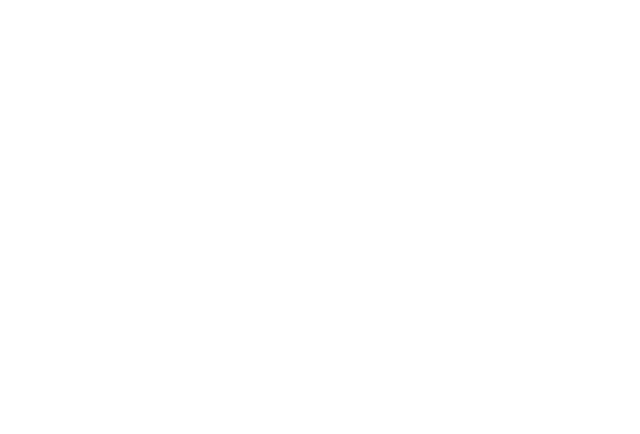
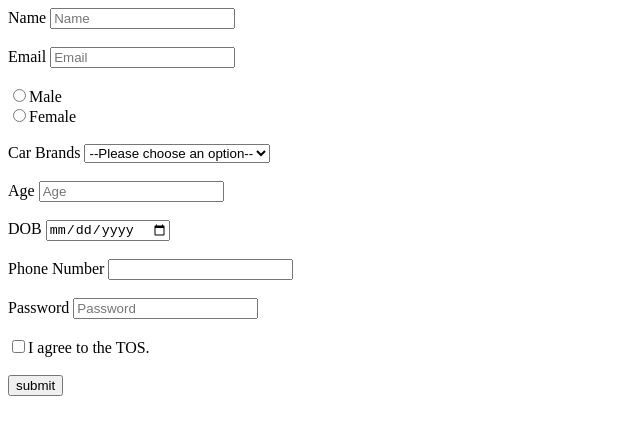
Before and after one commit to acciojob/signup-form-car-rajudutta056, a website: page main.html in a window 1280 px wide. Shown: the whole page, without its empty margins (0-640 px from the left). Drawn offline with Linux system fonts and the light colour scheme.

Commit message:
created a submission

```diff
--- a/main.html
+++ b/main.html
@@ -10,6 +10,63 @@
 	<!-- the entire body must be written by student -->
     <script type="text/javascript" src="./script.js">
 </script>
+	<from action="/action.php">
+		<div>
+			<label for="name">Name</label>
+			<input type="text" name="text" placeholder="Name" required>
+		</div>
+		<br>
+		<div>
+			<label for="email">Email</label>
+			<input type="email" name="email" placeholder="Email" required>
+		</div>
+		<br>
+		<div>
+			<label for="gender" >
+				<input type="radio" value="male" name="Gender"  required id="id1">Male<br>
+				<input type="radio" value="Female" name="Gender" required id="id1">Female
+			</label>
+		</div>
+		<br>
+		<div>
+			Car Brands <select value="Car" name="Car"  required>
+				<option value="">--Please choose an option--</option>
+				<option value="BMW" >BMW</option>
+				<option value="Audi">Audi</option>
+				<option value="Mercedez">Mercedez</option>
+			</select>
+		</div>
+		<br>
+		<div>
+			<label for="age">Age</label>
+			<input type="number" name="number" placeholder="Age" required><br>
+		</div>
+		<br>
+		<div>
+			<label for="dob">DOB
+				<input type="date" value="date" name="date" required></input>
+		</div>
+		<br>
+		<div>
+			<label for="Phone Number">Phone Number</label>
+			<input type="tel" name="Phone Number"  >
+		</div>
+		<br>
+		<div>
+			<label for="Password">Password</label>
+			<input type="password" name="password" placeholder="Password" required>
+
+		</div>
+		<br>
+		<div>
+			<label for="id2" >
+				<input type="checkbox" value="I agree to the TOS." name="I agree to the TOS."  required id="id2">I agree to the TOS.<br>
+		</div>
+		<br>
+		<div>
+			<input type="submit" value="submit">
+		</div>
+	</from>
 
 </body>
 
```
